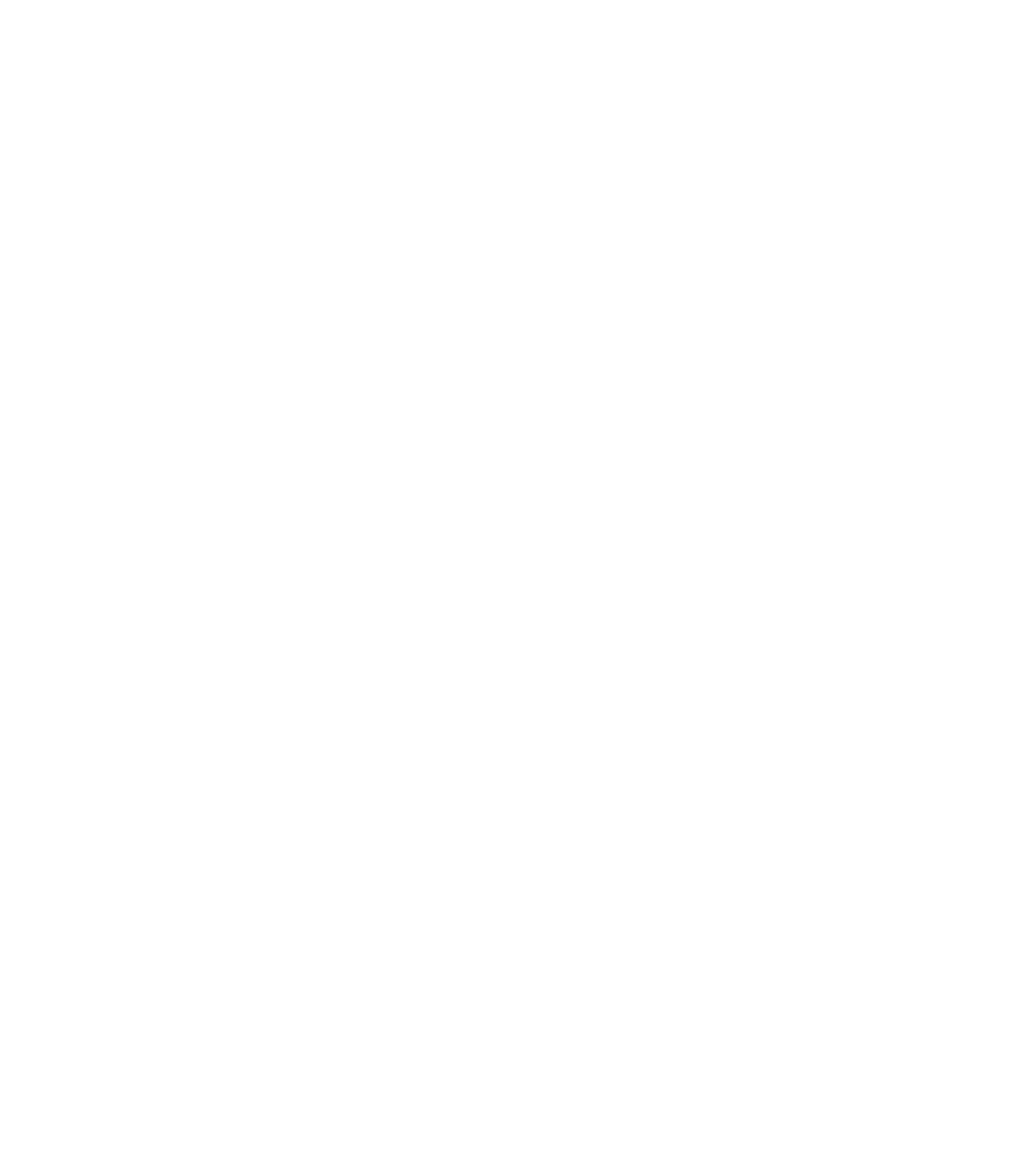
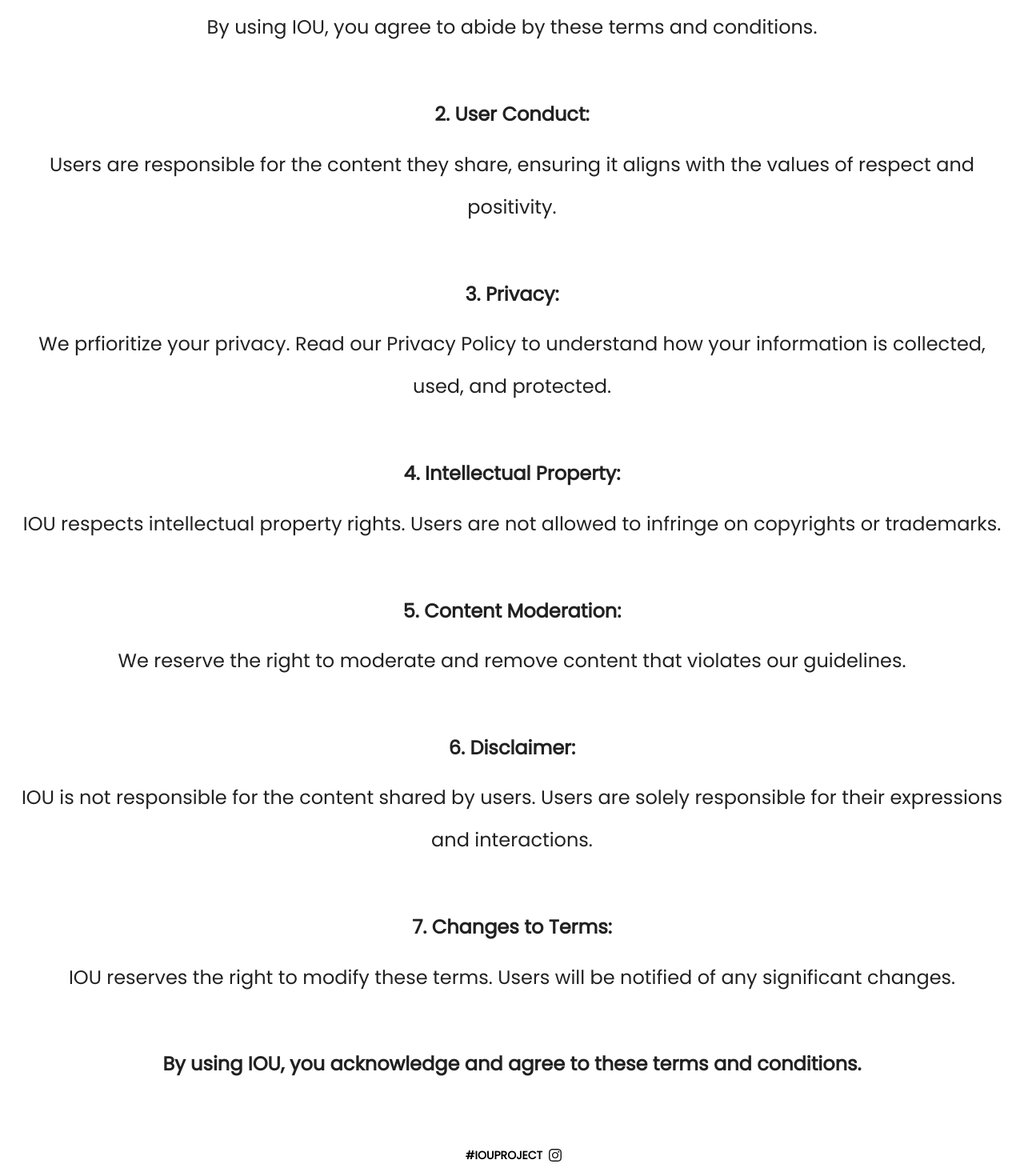
Before and after one commit to sina-ss/colorful-notepad, a React (Vite) app in the folder client/: page /terms in a window 1280 px wide. Shown: the part 360-1830 px from the top of the page at 80% size. Before the commit the page ends 800 px from the top, so only its background shows below. Built offline with nearby package versions, Linux system fonts and the light colour scheme; the HTML template or start-up script is replaced by a standard one.

Commit message:
refactor: IOU Link redirect

```diff
--- /dev/null
+++ b/client/src/components/IOULink.tsx
@@ -0,0 +1,26 @@
+import { Button } from "@mui/material";
+import { Link } from "react-router-dom";
+import InstagramIcon from "./InstagramIcon";
+
+const IOULink = () => {
+  return (
+    <Button
+      component={Link}
+      to="https://www.instagram.com/explore/tags/iouproject/top/"
+      variant="text"
+      sx={{
+        mt: "4.87rem",
+        mb: 2,
+        fontWeight: 600,
+        '&:hover': {
+          fontWeight: 700,
+        }
+      }}
+      endIcon={<InstagramIcon />}
+    >
+      #IOUPROJECT
+    </Button>
+  );
+};
+
+export default IOULink;
--- a/client/src/pages/AboutUs.tsx
+++ b/client/src/pages/AboutUs.tsx
@@ -1,5 +1,5 @@
+import IOULink from "@/components/IOULink";
 import { Box, Typography } from "@mui/material";
-import { FaInstagram } from "react-icons/fa6";
 
 const AboutUs = () => {
   return (
@@ -29,12 +29,7 @@ const AboutUs = () => {
         unique. Join us in the colourful journey of expressing what truly
         matters, where every shade tells a story. 💬🎨 #ShareYourUnsent
       </Typography>
-      <Box display="flex" alignItems="center" justifyContent="center" gap={2} mt={24}>
-        <Typography component="span" variant="body1" fontWeight={600}>
-          #IOUPROJECT
-        </Typography>
-        <FaInstagram size={20} />
-      </Box>
+      <IOULink />
     </Box>
   );
 };
--- a/client/src/pages/Submit.tsx
+++ b/client/src/pages/Submit.tsx
@@ -14,11 +14,11 @@ import SmallNote from "@/components/SmallNote";
 import logoIcon from "@/assets/logo.svg";
 import { colors } from "@/constants/color";
 import { Link } from "react-router-dom";
-import InstagramIcon from "@/components/InstagramIcon";
 import { createNote } from "@/api/note";
 import { ToastContainer, toast } from "react-toastify";
 import "react-toastify/dist/ReactToastify.css";
 import CustomInput from "@/components/ui/CustomInput";
+import IOULink from "@/components/IOULink";
 
 const Submit = () => {
   const [noteData, setNoteData] = useState({
@@ -259,19 +259,7 @@ const Submit = () => {
           terms of the submission
         </Button>
       </Typography>
-      <Button
-        component={Link}
-        to="/terms"
-        variant="text"
-        sx={{ mt: "4.87rem", mb: 2 }}
-        endIcon={
-          <SvgIcon>
-            <InstagramIcon />
-          </SvgIcon>
-        }
-      >
-        #IOUPROJECT
-      </Button>
+      <IOULink />
     </Box>
   );
 };
--- a/client/src/pages/Terms.tsx
+++ b/client/src/pages/Terms.tsx
@@ -1,13 +1,22 @@
+import React from "react";
 import { Stack, Typography } from "@mui/material";
+import IOULink from "@/components/IOULink";
 
-const Term = (firstTerm: Boolean, Header: String, Content: String) => {
+interface TermProps {
+  firstTerm?: boolean;
+  Header: string;
+  Content: string;
+}
+
+const Term: React.FC<TermProps> = ({ firstTerm = false, Header, Content }) => {
   return (
     <>
       <Typography
         variant="h6"
         fontSize="1.5rem"
         sx={{ mb: firstTerm ? 3 : 0 }}
-        gutterBottom
+        textAlign="center"
+        fontWeight={600}
       >
         {Header}
       </Typography>
@@ -15,7 +24,9 @@ const Term = (firstTerm: Boolean, Header: String, Content: String) => {
         variant="body1"
         fontSize="1.5rem"
         lineHeight="3.3125rem"
-        sx={{ mt: 2 }}
+        textAlign="center"
+        fontWeight={500}
+        sx={{ mt: 2, mb: 8 }}
       >
         {Content}
       </Typography>
@@ -29,11 +40,39 @@ const Terms = () => {
       <Typography variant="body1" fontSize="1.5rem" sx={{ mt: 2, mb: 10 }}>
         Terms and Conditions of use
       </Typography>
-      {/* <Term
+      <Term
         firstTerm={true}
         Header="1. Introduction"
-        Content="Welcome to our website. If you continue to browse and use this website, you are agreeing to comply with and be bound by the following terms and conditions of use, which together with our privacy policy govern our relationship with you in relation to this website. If you disagree with any part of these terms and conditions, please do not use our website."
-      /> */}
+        Content="By using IOU, you agree to abide by these terms and conditions."
+      />
+      <Term
+        Header="2. User Conduct: "
+        Content="Users are responsible for the content they share, ensuring it aligns with the values of respect and positivity."
+      />
+      <Term
+        Header="3. Privacy: "
+        Content="We prfioritize your privacy. Read our Privacy Policy to understand how your information is collected, used, and protected."
+      />
+      <Term
+        Header="4. Intellectual Property: "
+        Content=" IOU respects intellectual property rights. Users are not allowed to infringe on copyrights or trademarks."
+      />
+      <Term
+        Header="5. Content Moderation: "
+        Content="We reserve the right to moderate and remove content that violates our guidelines."
+      />
+      <Term
+        Header="6. Disclaimer: "
+        Content="IOU is not responsible for the content shared by users. Users are solely responsible for their expressions and interactions."
+      />
+      <Term
+        Header="7. Changes to Terms: "
+        Content="IOU reserves the right to modify these terms. Users will be notified of any significant changes."
+      />
+      <Typography fontSize="1.5rem" fontWeight={600}>
+        By using IOU, you acknowledge and agree to these terms and conditions.
+      </Typography>
+      <IOULink />
     </Stack>
   );
 };
```
